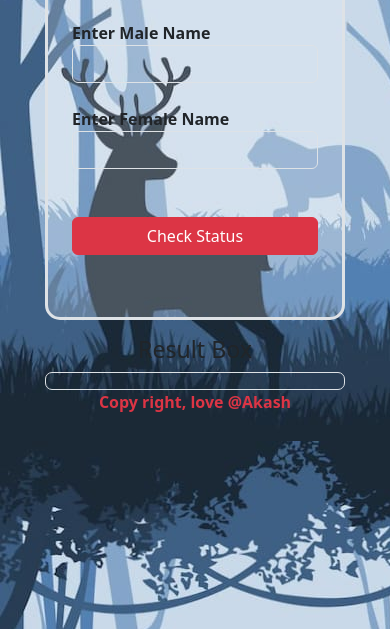
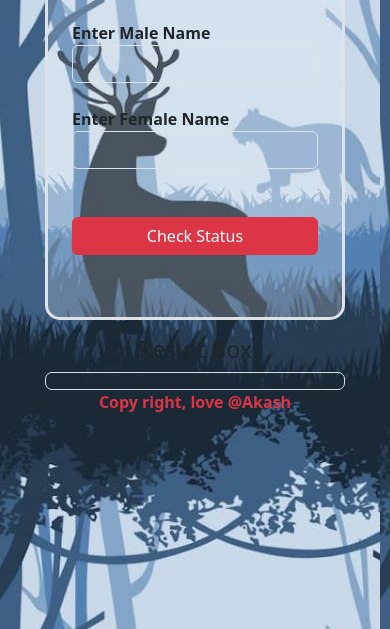
Before and after one commit to akashroy2657/love-calculator, a website: page index.html in a window 390 px wide. Shown: the part 215-844 px from the top of the page. Drawn offline with nearby package versions, Linux system fonts and the light colour scheme.

Commit message:
Add files via upload

```diff
--- a/index.css
+++ b/index.css
@@ -48,7 +48,7 @@ body{
 }
 @media only screen and (max-width:415px){
     body{
-        background: url("/imgaes/bg-mobile.jpg");
+        background: url("/imgaes/bg-mobile-2.jpg");
     }
     .font{
         width: 100%;
```
Also changed, not shown: imgaes/bg-mobile-2.jpg (added).
